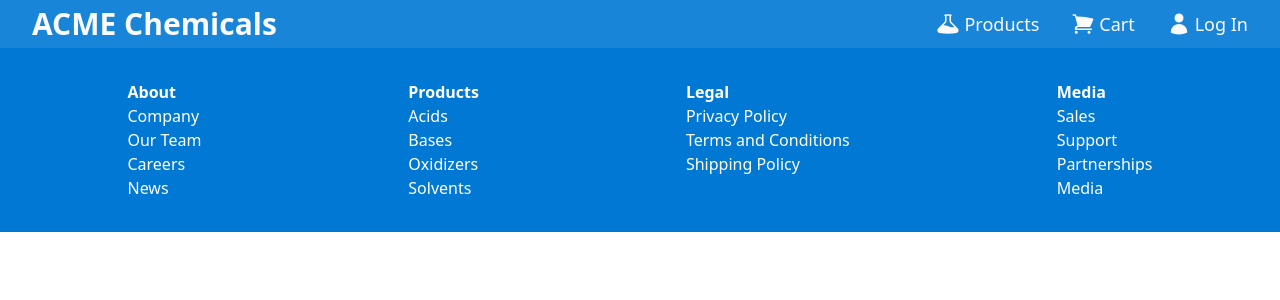
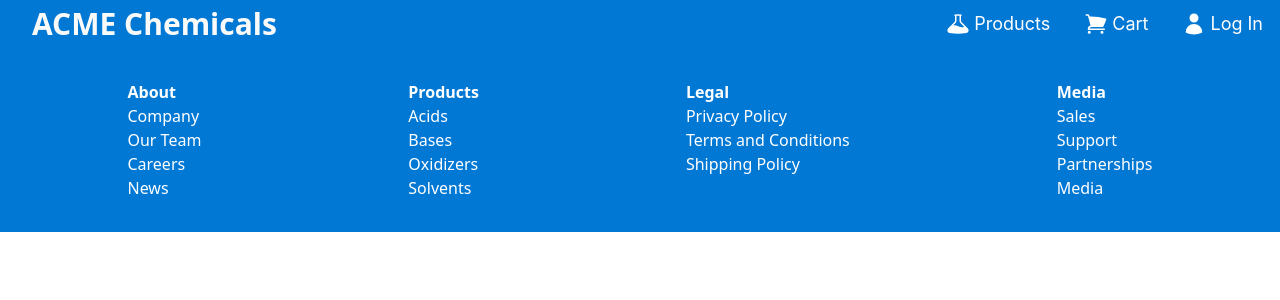
Before and after one commit to M-Valentino/ACME-Chemicals, a Next.js app: page /products in a window 1280 px wide. Shown: the top 300 px of the page. Built offline with nearby package versions, Linux system fonts and the light colour scheme.

Commit message:
made navbar solid

```diff
--- a/src/components/TopNav.tsx
+++ b/src/components/TopNav.tsx
@@ -1,4 +1,5 @@
 import React from "react";
+import { Button } from "primereact/button";
 
 const getIcon = (name: string) => {
   switch (name) {
@@ -52,16 +53,16 @@ type NavButtonProps = {
 
 const NavButton = ({ name }: NavButtonProps) => {
   return (
-    <div className="h-12 flex items-center mr-8">
+    <Button className="h-12 flex items-center mr-8">
       {getIcon(name)}
       <div className="ml-1 text-lg">{name}</div>
-    </div>
+    </Button>
   );
 };
 
 export const TopNav = () => {
   return (
-    <div className="top-0 w-full bg-primary/90 backdrop-blur-sm fixed z-10">
+    <div className="top-0 w-full bg-primary fixed z-10">
       <div className="flex justify-between items-center h-12 text-gray-50">
         <div className="ml-8 font-bold text-3xl">ACME Chemicals</div>
         <div className=" flex justify-end">
```
